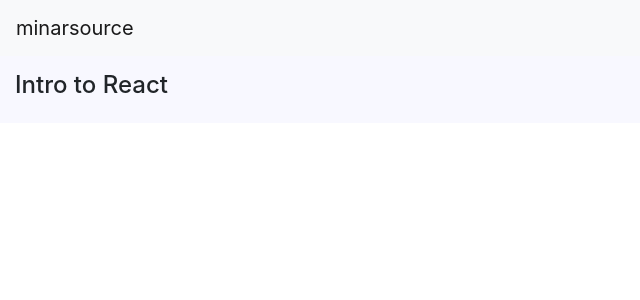
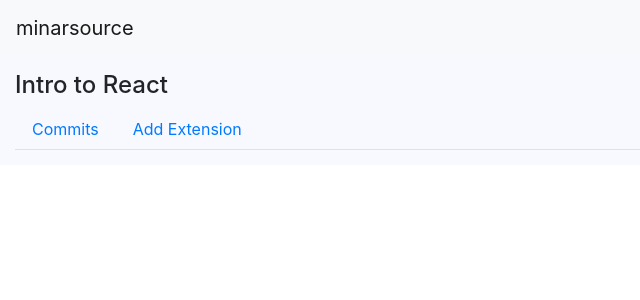
Before and after one commit to vadapallikrishna/minarsource, a React (Create React App) app: page /explore/view in a window 1280 px wide. Shown: the top 300 px of the page, without its empty margins (0-640 px from the left). Built offline with nearby package versions, Linux system fonts and the light colour scheme.

Commit message:
codeabout.tsx

```diff
--- a/src/codeabout.tsx
+++ b/src/codeabout.tsx
@@ -1,10 +1,19 @@
 import React from "react";
 import {MainLayout} from "./mainlayout";
+import {Nav} from "react-bootstrap";
 
 export function CodeAbout(props:any) {
       return <MainLayout>
       <section className="section-head">
       <h4>Intro to React</h4>
+      <Nav variant="tabs">
+	<Nav.Item>
+	<Nav.Link>Commits</Nav.Link>
+	</Nav.Item>
+	<Nav.Item>
+	<Nav.Link>Add Extension</Nav.Link>
+	</Nav.Item>
+      </Nav>
       </section>
       </MainLayout>
 }
```
